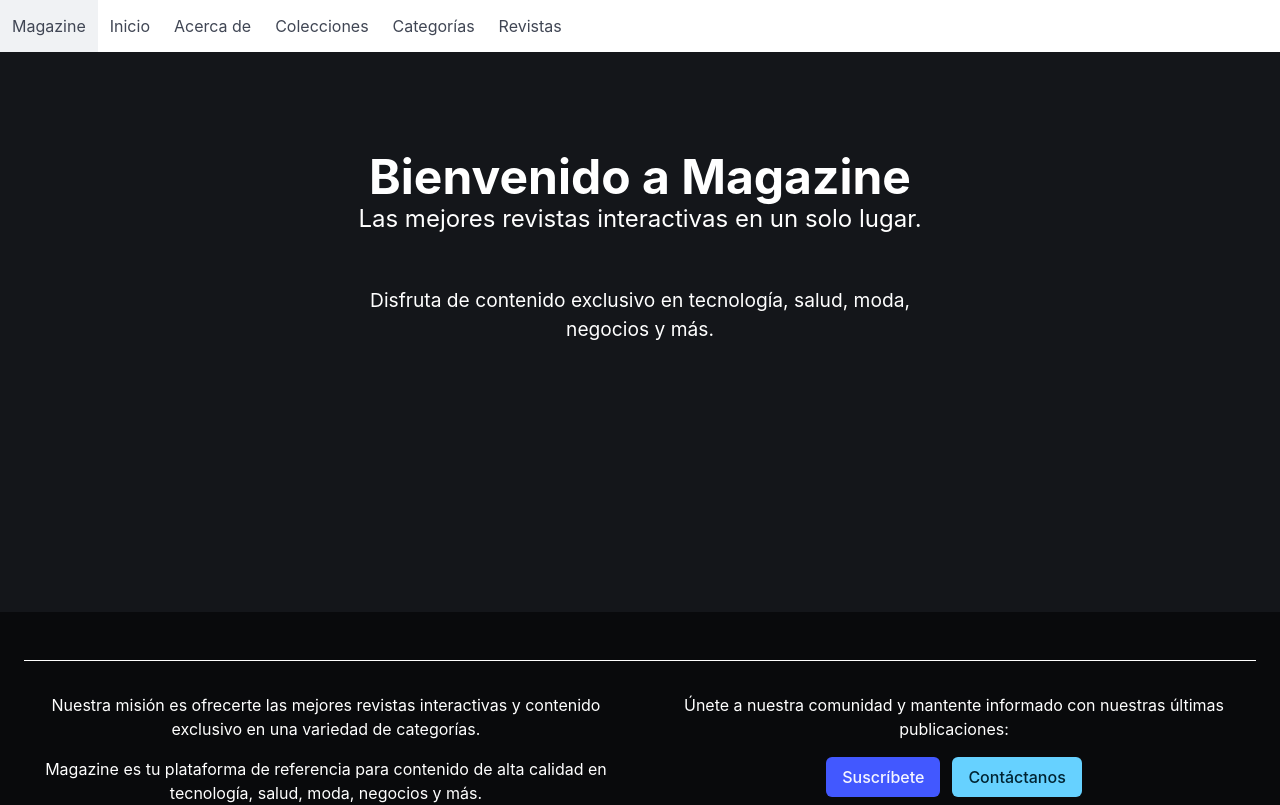
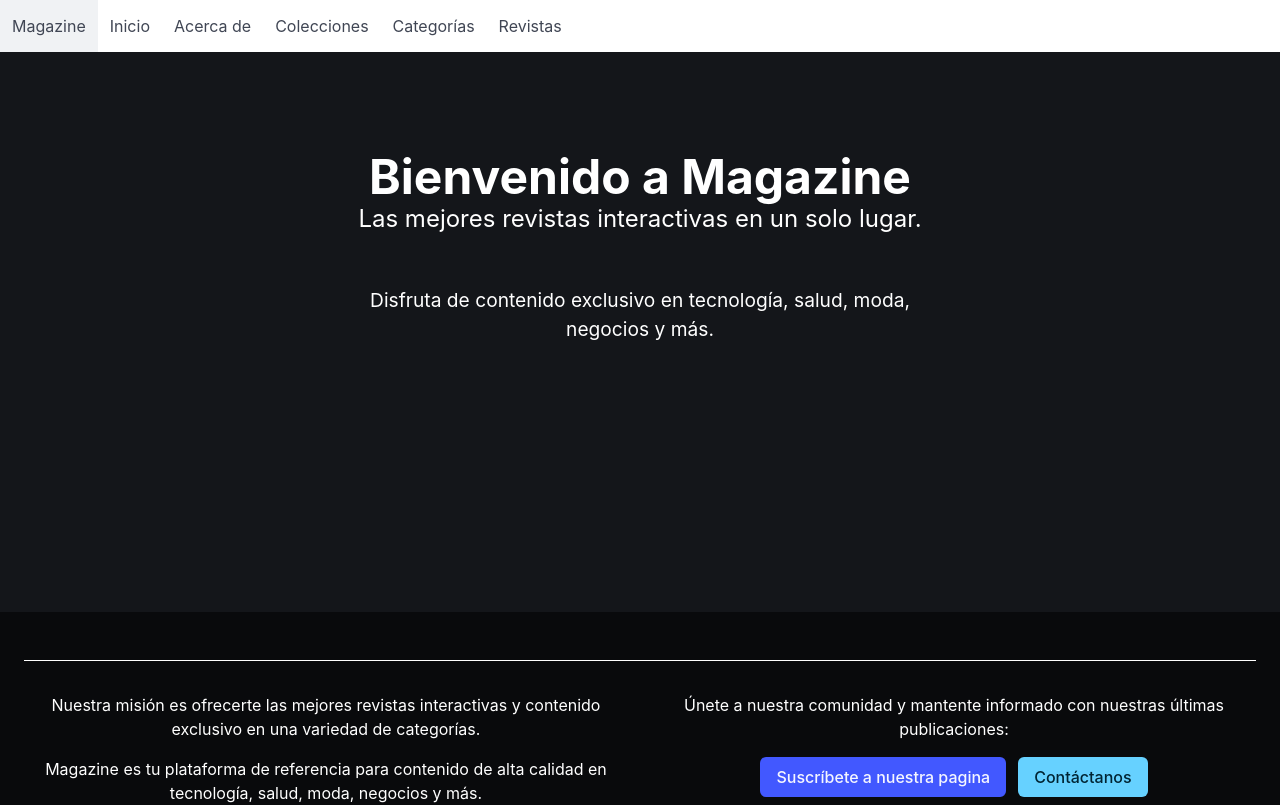
Before and after one commit to EmmanuelRM17/Magazine, a React (Create React App) app: page / in a window 1280 px wide. Shown: the top 805 px of the page. Built offline with nearby package versions, Linux system fonts and the light colour scheme.

Commit message:
add:estadia

```diff
--- a/src/componentes/compartidos/footer.jsx
+++ b/src/componentes/compartidos/footer.jsx
@@ -15,7 +15,7 @@ const Footer = () => {
           <div className="column">
             <p>Únete a nuestra comunidad y mantente informado con nuestras últimas publicaciones:</p>
             <div className="buttons is-centered">
-              <Link className="button is-link" to="/subscribe">Suscríbete</Link>
+              <Link className="button is-link" to="/subscribe">Suscríbete a nuestra pagina</Link>
               <Link className="button is-info" to="/contact">Contáctanos</Link>
             </div>
           </div>
```
